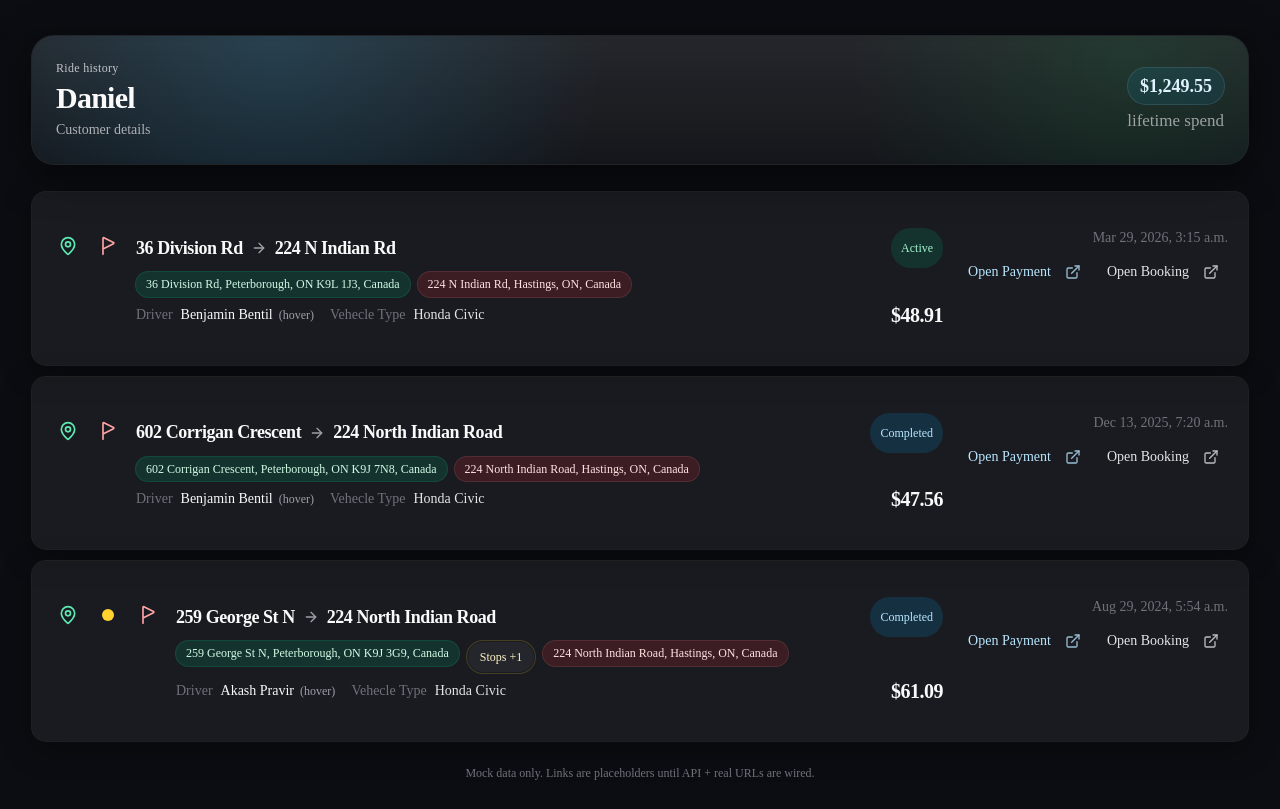
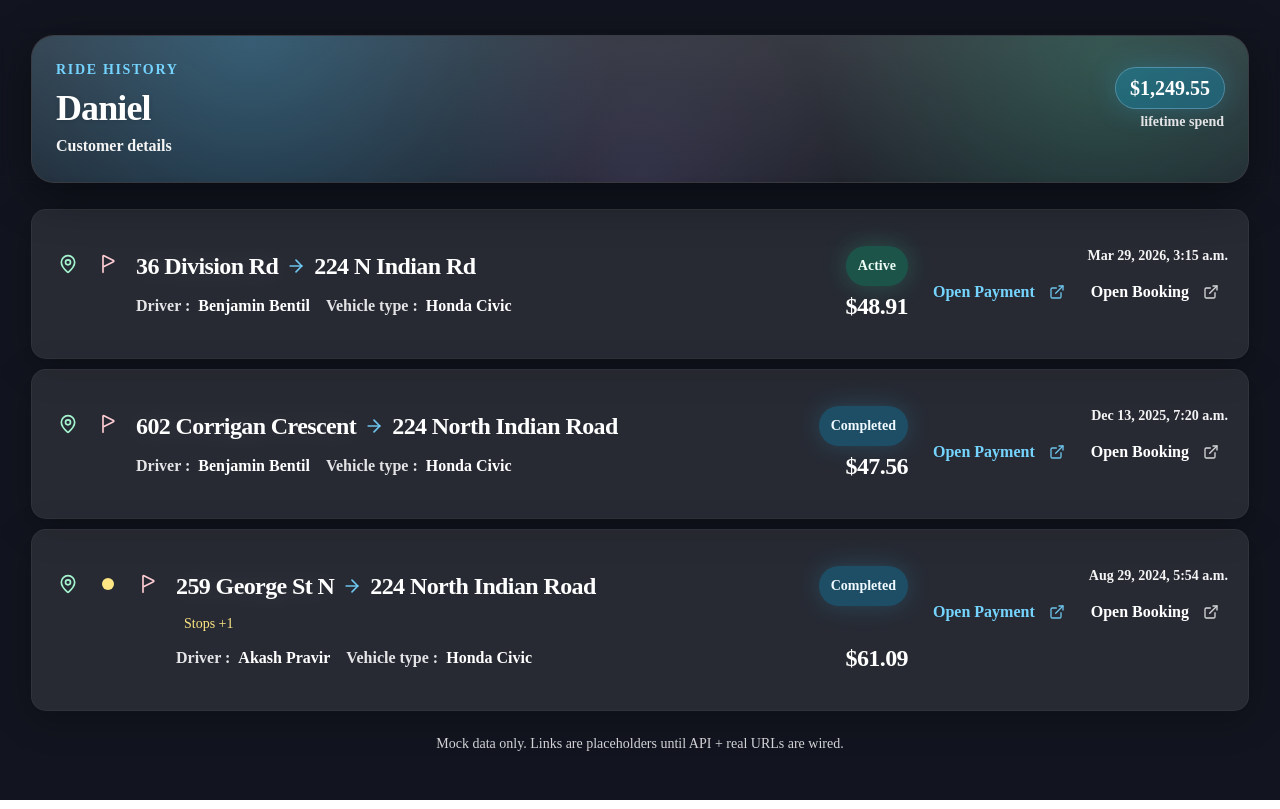
Before and after one commit to AljenMagat72/ydrive, a Next.js app in the folder apps/chatwoot-ridehistory/: page / in a window 1280 px wide. Built offline with nearby package versions, Linux system fonts and the light colour scheme.

Commit message:
Feature/chatwoot rides add some bright theme (#65)

```diff
--- a/apps/chatwoot-ridehistory/app/page.tsx
+++ b/apps/chatwoot-ridehistory/app/page.tsx
@@ -193,9 +193,11 @@ function rideStateLabel(state: RideState) {
 }
 
 function rideStateBadgeClasses(state: RideState) {
-  if (state === "active") return "bg-emerald-500/15 text-emerald-200 hover:bg-emerald-500/20 border-0";
-  if (state === "completed") return "bg-sky-500/15 text-sky-200 hover:bg-sky-500/20 border-0";
-  return "bg-zinc-500/15 text-zinc-200 hover:bg-zinc-500/20 border-0";
+  if (state === "active")
+    return "border-0 bg-emerald-400/25 font-semibold text-emerald-50 shadow-[0_0_24px_rgba(52,211,153,0.25)] hover:bg-emerald-400/35";
+  if (state === "completed")
+    return "border-0 bg-sky-400/25 font-semibold text-sky-50 shadow-[0_0_24px_rgba(56,189,248,0.2)] hover:bg-sky-400/35";
+  return "border-0 bg-violet-400/25 font-semibold text-violet-50 hover:bg-violet-400/35";
 }
 
 function buildStripePaymentUrl(ride: Ride) {
@@ -228,10 +230,10 @@ function StopDot({
 
   const tones =
     variant === "pickup"
-      ? "text-emerald-300 hover:text-emerald-200"
+      ? "text-emerald-200 hover:text-emerald-100"
       : variant === "dropoff"
-        ? "text-red-300 hover:text-red-200"
-        : "text-amber-300 hover:text-amber-200";
+        ? "text-rose-200 hover:text-rose-100"
+        : "text-amber-200 hover:text-amber-100";
 
   return (
     <Tooltip>
@@ -239,7 +241,7 @@ function StopDot({
         <button
           type="button"
           className={cn(
-            "grid h-7 w-7 place-items-center rounded-md bg-transparent transition-colors hover:bg-white/[0.06] focus-visible:outline-none focus-visible:ring-2 focus-visible:ring-white/30 md:h-8 md:w-8",
+            "grid h-7 w-7 place-items-center rounded-md border-0 bg-transparent transition-colors hover:bg-transparent focus-visible:outline-none focus-visible:ring-2 focus-visible:ring-white/30 md:h-8 md:w-8",
             tones,
           )}
           aria-label={tooltipTitle}
@@ -247,10 +249,15 @@ function StopDot({
           {icon}
         </button>
       </TooltipTrigger>
-      <TooltipContent sideOffset={6} className="max-w-[360px] border-white/15 bg-zinc-900 text-zinc-100 shadow-[0_12px_50px_rgba(0,0,0,0.75)]">
-        <div className="space-y-1">
-          <div className="text-sm font-medium text-zinc-50">{tooltipTitle}</div>
-          {tooltipDescription ? <div className="text-xs text-zinc-300">{tooltipDescription}</div> : null}
+      <TooltipContent
+        sideOffset={6}
+        className="max-w-[360px] flex flex-col items-start gap-0 border-0 bg-zinc-900 p-3 text-base text-white shadow-[0_12px_50px_rgba(0,0,0,0.75)]"
+      >
+        <div className="space-y-2">
+          <div className="text-lg font-semibold leading-snug text-white">{tooltipTitle}</div>
+          {tooltipDescription ? (
+            <div className="text-base font-semibold leading-snug text-white/90">{tooltipDescription}</div>
+          ) : null}
         </div>
       </TooltipContent>
     </Tooltip>
@@ -263,12 +270,6 @@ function stopVariant(idx: number, total: number): "pickup" | "dropoff" | "mid" {
   return "mid";
 }
 
-function stopDotClass(variant: "pickup" | "dropoff" | "mid") {
-  if (variant === "pickup") return "bg-emerald-500/15 text-emerald-100 ring-emerald-400/25";
-  if (variant === "dropoff") return "bg-red-500/15 text-red-100 ring-red-400/25";
-  return "bg-amber-400/15 text-amber-100 ring-amber-300/25";
-}
-
 function DriverHover({ ride }: { ride: Ride }) {
   const name = [ride.driver?.firstName, ride.driver?.lastName].filter(Boolean).join(" ").trim() || "—";
   const phone = ride.driver?.phoneNumber || "";
@@ -277,27 +278,28 @@ function DriverHover({ ride }: { ride: Ride }) {
   return (
     <HoverCard openDelay={150} closeDelay={80}>
       <HoverCardTrigger asChild>
-        <span className={cn("inline-flex items-center gap-1.5", phone ? "cursor-pointer text-zinc-50" : "text-zinc-200")}>
-          <span className="font-medium">{name}</span>
-          {phone ? <span className="text-xs text-zinc-400">(hover)</span> : null}
+        <span className={cn("inline-flex items-center gap-1.5", phone ? "cursor-pointer text-white" : "text-zinc-100")}>
+          <span className="font-semibold">{name}</span>
+
         </span>
       </HoverCardTrigger>
-      <HoverCardContent className="w-[280px] border-white/10 bg-zinc-950/95 p-3 text-zinc-100 shadow-xl">
-        <div className="space-y-1.5">
-          <div className="text-sm font-medium text-zinc-50">Driver</div>
-          <div className="text-sm text-zinc-200">{name}</div>
-          <Separator className="bg-white/10" />
-          <div className="flex items-center justify-between gap-3">
-            <div className="text-xs text-zinc-400">Phone</div>
+      <HoverCardContent
+        sideOffset={6}
+        className="w-[min(100vw-2rem,360px)] max-w-[360px] border-0 bg-zinc-900 p-3 text-base text-white shadow-[0_12px_50px_rgba(0,0,0,0.75)] ring-0 outline-none"
+      >
+        <div className="space-y-2">
+          <div className="text-lg font-semibold text-white">{name}</div>
           {telHref ? (
-              <a className="inline-flex items-center gap-2 text-sm text-sky-200 hover:text-sky-100" href={telHref}>
-                <Phone className="h-4 w-4" />
-                <span className="font-medium">{phone}</span>
+            <a
+              className="inline-flex items-center gap-2 text-base font-semibold text-white/90 hover:text-white"
+              href={telHref}
+            >
+              <Phone className="h-5 w-5 shrink-0 opacity-90" />
+              <span className="break-all">{phone}</span>
             </a>
           ) : (
-              <div className="text-sm text-zinc-300">—</div>
+            <div className="text-base font-medium text-white/85">—</div>
           )}
-          </div>
         </div>
       </HoverCardContent>
     </HoverCard>
@@ -320,7 +322,7 @@ function RideRow({ ride }: { ride: Ride }) {
     "—";
 
   return (
-    <Card className="border-0 bg-white/[0.06] shadow-[0_8px_30px_rgba(0,0,0,0.35)] ring-1 ring-white/[0.09]">
+    <Card className="border-0 bg-white/[0.09] shadow-[0_8px_36px_rgba(0,0,0,0.28)] ring-1 ring-white/[0.14]">
       <div className="p-4 sm:p-5">
         <div className="flex items-start justify-between gap-4">
           <div className="min-w-0 flex-1">
@@ -356,18 +358,18 @@ function RideRow({ ride }: { ride: Ride }) {
 
               <div className="min-w-0 flex-1 space-y-1">
                 <div className="flex flex-col gap-2 sm:flex-row sm:flex-wrap sm:items-center sm:justify-between sm:gap-x-3 sm:gap-y-2">
-                  <div className="min-w-0 w-full text-lg font-semibold tracking-tight text-zinc-50 sm:w-auto sm:flex-1">
+                  <div className="min-w-0 w-full text-xl font-bold tracking-tight text-white sm:w-auto sm:flex-1 sm:text-2xl">
                     <div className="flex flex-col gap-1.5 sm:flex-row sm:min-w-0 sm:items-center sm:gap-2">
-                      <span className="min-w-0 break-words leading-snug">
+                      <span className="min-w-0 break-words leading-snug text-white drop-shadow-[0_1px_12px_rgba(255,255,255,0.08)]">
                         {pickup?.description?.split(",")[0] ?? "Pickup"}
                       </span>
                       <ArrowRight
-                        className="hidden h-4 w-4 shrink-0 text-zinc-400 sm:block"
+                        className="hidden h-5 w-5 shrink-0 text-sky-300/90 sm:block"
                         aria-hidden
                       />
                       <span className="flex min-w-0 items-start gap-2 leading-snug sm:contents">
-                        <ArrowRight className="mt-0.5 h-4 w-4 shrink-0 text-zinc-400 sm:hidden" aria-hidden />
-                        <span className="min-w-0 break-words">
+                        <ArrowRight className="mt-0.5 h-5 w-5 shrink-0 text-sky-300/90 sm:hidden" aria-hidden />
+                        <span className="min-w-0 break-words text-white">
                           {dropoff?.description?.split(",")[0] ?? "Dropoff"}
                         </span>
                       </span>
@@ -375,7 +377,7 @@ function RideRow({ ride }: { ride: Ride }) {
                   </div>
                   <Badge
                     className={cn(
-                      "h-10 shrink-0 self-start rounded-full px-2.5 text-sms font-large sm:self-center",
+                      "h-10 shrink-0 self-start rounded-full px-3 text-sm sm:self-center",
                       rideStateBadgeClasses(ride.state),
                     )}
                   >
@@ -383,72 +385,45 @@ function RideRow({ ride }: { ride: Ride }) {
                   </Badge>
                 </div>
 
+                {midStops.length ? (
                   <div className="flex flex-wrap items-start gap-2">
-                  {pickup ? (
-                    <span
-                      className={cn(
-                        "inline-flex max-w-full min-w-0 items-start gap-2 rounded-2xl px-2.5 py-1.5 text-xs ring-1 sm:max-w-[min(100%,24rem)] sm:rounded-full sm:py-1",
-                        stopDotClass("pickup"),
-                      )}
-                    >
-                      <span className="min-w-0 flex-1 break-words leading-snug">{pickup.description}</span>
-                    </span>
-                  ) : null}
-                  {midStops.length ? (
-                    <Popover>
-                      <PopoverTrigger asChild>
-                        <Button
-                          type="button"
+                    <Tooltip>
+                      <TooltipTrigger asChild>
+                        <Badge
                           variant="ghost"
-                          className="h-8 rounded-full bg-white/[0.05] px-3 text-xs text-amber-100 ring-1 ring-amber-300/20 hover:bg-white/[0.08]"
+                          className="h-7 min-h-7 cursor-pointer rounded-md border-0 bg-transparent px-2 text-sm font-medium text-amber-200 shadow-none ring-0 hover:bg-transparent hover:text-amber-100 focus-visible:ring-2 focus-visible:ring-white/30"
                         >
                           Stops +{midStops.length}
-                        </Button>
-                      </PopoverTrigger>
-                      <PopoverContent
-                        align="start"
-                        className="w-[360px] border-white/15 bg-zinc-900 text-zinc-100 shadow-[0_12px_50px_rgba(0,0,0,0.75)]"
+                        </Badge>
+                      </TooltipTrigger>
+                      <TooltipContent
+                        sideOffset={6}
+                        className="max-w-[360px] flex flex-col items-start gap-0 border-0 bg-zinc-900 p-3 text-base text-white shadow-[0_12px_50px_rgba(0,0,0,0.75)]"
                       >
-                        <div className="space-y-2">
-                          <div className="text-sm font-semibold text-zinc-50">Stops</div>
-                          <div className="space-y-1.5">
-                            {midStopsSorted.map((s) => {
-                              return (
-                                <div key={s.id} className="flex items-start gap-2 rounded-lg bg-white/[0.04] p-2 ring-1 ring-white/[0.06]">
-                                  <div className={cn("mt-0.5 h-2.5 w-2.5 rounded-full ring-1", stopDotClass("mid"))} />
-                                  <div className="min-w-0 flex-1">
-                                    <div className="text-xs font-medium text-zinc-200">{s.description}</div>
-                                    <div className="mt-0.5 text-[11px] text-zinc-400">{formatDateTime(bestStopTimestamp(s))}</div>
+                        <div className="space-y-4">
+                          {midStopsSorted.map((s) => (
+                            <div key={s.id} className="space-y-2">
+                              <div className="text-lg font-semibold leading-snug text-white">
+                                {formatDateTime(bestStopTimestamp(s))}
                               </div>
+                              <div className="text-base font-semibold leading-snug text-white/90">{s.description}</div>
                             </div>
-                              );
-                            })}
+                          ))}
                         </div>
+                      </TooltipContent>
+                    </Tooltip>
                   </div>
-                      </PopoverContent>
-                    </Popover>
                 ) : null}
-                  {dropoff ? (
-                    <span
-                      className={cn(
-                        "inline-flex max-w-full min-w-0 items-start gap-2 rounded-2xl px-2.5 py-1.5 text-xs ring-1 sm:max-w-[min(100%,24rem)] sm:rounded-full sm:py-1",
-                        stopDotClass("dropoff"),
-                      )}
-                    >
-                      <span className="min-w-0 flex-1 break-words leading-snug">{dropoff.description}</span>
-                    </span>
-                  ) : null}
-                </div>
 
-                <div className="grid gap-2 text-sm text-zinc-400 sm:grid-cols-[1fr_auto] sm:items-center">
+                <div className="grid gap-2 text-base font-medium text-zinc-100 sm:grid-cols-[1fr_auto] sm:items-center">
                   <div className="flex flex-wrap items-center gap-x-4 gap-y-1">
                     <div className="inline-flex items-center gap-2">
-                      <span className="text-zinc-500">Driver</span>
+                      <span className="font-semibold text-zinc-200">Driver : </span>
                       <DriverHover ride={ride} />
                     </div>
                     <div className="inline-flex items-center gap-2">
-                      <span className="text-zinc-500">Vehecle Type</span>
-                      <span className="text-zinc-200">{vehicleLabel}</span>
+                      <span className="font-semibold text-zinc-200">Vehicle type : </span>
+                      <span className="font-semibold text-white">{vehicleLabel}</span>
                     </div>
                     {/* {ride.payment?.paymentMethod?.name ? (
                       <div className="inline-flex items-center gap-2">
@@ -458,7 +433,7 @@ function RideRow({ ride }: { ride: Ride }) {
                     ) : null} */}
                   </div>
 
-                  <div className="text-right text-lg font-semibold tracking-tight text-zinc-50 sm:text-xl">
+                  <div className="text-right text-xl font-bold tracking-tight text-white sm:text-2xl">
                     {formatMoney(ride.priceAmount, ride.priceCurrency)}
                   </div>
                 </div>
@@ -467,15 +442,15 @@ function RideRow({ ride }: { ride: Ride }) {
           </div>
 
           <div className="hidden shrink-0 flex-col items-end gap-2 sm:flex">
-            <div className="text-sm text-zinc-500">{formatDateTime(ride.createdAt)}</div>
+            <div className="text-sm font-semibold text-zinc-100">{formatDateTime(ride.createdAt)}</div>
             <div className="flex items-center gap-2">
-              <Button asChild variant="ghost" className="h-8 px-2 text-sky-200 hover:bg-white/5 hover:text-sky-100">
+              <Button asChild variant="ghost" className="h-9 px-2 text-base font-semibold text-sky-300 hover:bg-white/10 hover:text-sky-200">
                 <a href={stripeUrl ?? "#"} target="_blank" rel="noreferrer" aria-disabled={!stripeUrl}>
                   <span>Open Payment</span>
-                  <ExternalLink className="ml-2 h-4 w-4 opacity-80" />
+                  <ExternalLink className="ml-2 h-4 w-4 opacity-90" />
                 </a>
               </Button>
-              <Button asChild variant="ghost" className="h-8 px-2 text-zinc-200 hover:bg-white/5 hover:text-zinc-50">
+              <Button asChild variant="ghost" className="h-9 px-2 text-base font-semibold text-white hover:bg-white/10 hover:text-white">
                 <a href={bookingUrl} target="_blank" rel="noreferrer">
                   <span>Open Booking</span>
                   <ExternalLink className="ml-2 h-4 w-4 opacity-80" />
@@ -486,14 +461,14 @@ function RideRow({ ride }: { ride: Ride }) {
         </div>
 
         <div className="mt-3 flex items-center justify-between gap-3 sm:hidden">
-          <div className="text-sm text-zinc-500">{formatDateTime(ride.createdAt)}</div>
+          <div className="text-sm font-semibold text-zinc-100">{formatDateTime(ride.createdAt)}</div>
           <div className="flex items-center gap-2">
-            <Button asChild size="sm" variant="ghost" className="h-8 px-2 text-sky-200 hover:bg-white/5 hover:text-sky-100">
+            <Button asChild size="sm" variant="ghost" className="h-9 px-2 text-sm font-semibold text-sky-300 hover:bg-white/10 hover:text-sky-200">
               <a href={stripeUrl ?? "#"} target="_blank" rel="noreferrer" aria-disabled={!stripeUrl}>
                 Open Payment
               </a>
             </Button>
-            <Button asChild size="sm" variant="ghost" className="h-8 px-2 text-zinc-200 hover:bg-white/5 hover:text-zinc-50">
+            <Button asChild size="sm" variant="ghost" className="h-9 px-2 text-sm font-semibold text-white hover:bg-white/10">
               <a href={bookingUrl} target="_blank" rel="noreferrer">
                 Open Booking
               </a>
@@ -510,25 +485,25 @@ export default function Home() {
 
   return (
     <TooltipProvider delayDuration={0} skipDelayDuration={0}>
-      <div className="min-h-dvh bg-[#0B0D12] text-zinc-100">
-        <div className="w-full px-4 py-5 text-base sm:px-8 sm:py-7 sm:text-[17px]">
+      <div className="min-h-dvh bg-[#12151F] text-zinc-50">
+        <div className="w-full px-4 py-5 text-base sm:px-8 sm:py-7 sm:text-[18px]">
           <div className="sticky top-0 z-20 -mx-4 px-4 pb-3 pt-2 backdrop-blur sm:-mx-8 sm:px-8">
-            <div className="relative overflow-hidden rounded-3xl bg-gradient-to-b from-white/[0.11] to-white/[0.04] p-5 ring-1 ring-white/[0.11] shadow-[0_10px_40px_rgba(0,0,0,0.55)] sm:p-6">
-              <div className="pointer-events-none absolute inset-0 bg-[radial-gradient(600px_circle_at_20%_0%,rgba(56,189,248,0.18),transparent_55%),radial-gradient(500px_circle_at_90%_20%,rgba(34,197,94,0.12),transparent_55%)]" />
+            <div className="relative overflow-hidden rounded-3xl bg-gradient-to-b from-white/[0.16] to-white/[0.07] p-5 ring-1 ring-white/[0.18] shadow-[0_12px_48px_rgba(0,0,0,0.45)] sm:p-6">
+              <div className="pointer-events-none absolute inset-0 bg-[radial-gradient(620px_circle_at_18%_0%,rgba(56,189,248,0.28),transparent_58%),radial-gradient(520px_circle_at_88%_18%,rgba(52,211,153,0.2),transparent_55%),radial-gradient(400px_circle_at_50%_100%,rgba(167,139,250,0.12),transparent_50%)]" />
               <div className="relative flex items-start justify-between gap-4">
                 <div className="min-w-0">
-                  <div className="text-xs font-medium tracking-wide text-zinc-300/90">Ride history</div>
-                  <div className="mt-1 truncate text-2xl font-semibold tracking-tight text-zinc-50 sm:text-3xl">
+                  <div className="text-sm font-bold uppercase tracking-[0.12em] text-sky-300">Ride history</div>
+                  <div className="mt-2 truncate text-3xl font-extrabold tracking-tight text-white drop-shadow-sm sm:text-4xl">
                     {MOCK_CLIENT.name}
                   </div>
-                  <div className="mt-1 text-sm text-zinc-300/80">Customer details</div>
+                  <div className="mt-1.5 text-base font-semibold text-zinc-100">Customer details</div>
                 </div>
                 <div className="text-right">
 
-                  <div className="mt-2 inline-flex items-center rounded-full bg-sky-500/10 px-3 py-1 text-base font-semibold text-sky-100 ring-1 ring-sky-300/20 sm:text-lg">
+                  <div className="mt-2 inline-flex items-center rounded-full bg-sky-400/25 px-3.5 py-1.5 text-lg font-bold text-white ring-1 ring-sky-300/45 shadow-[0_0_28px_rgba(56,189,248,0.25)] sm:text-xl">
                     {formatMoney(MOCK_CLIENT.lifetimeSpendCad, "CAD")}
                   </div>
-                  <div className="mt-1 text-sms text-zinc-300/70">lifetime spend</div>
+                  <div className="mt-1 text-sm font-semibold text-zinc-200">lifetime spend</div>
                 </div>
               </div>
             </div>
@@ -540,7 +515,7 @@ export default function Home() {
             ))}
           </div>
 
-          <div className="mt-6 text-center text-xs text-zinc-500">
+          <div className="mt-6 text-center text-sm font-medium text-zinc-300">
             Mock data only. Links are placeholders until API + real URLs are wired.
           </div>
         </div>
--- a/apps/chatwoot-ridehistory/next.config.ts
+++ b/apps/chatwoot-ridehistory/next.config.ts
@@ -1,7 +1,8 @@
 import type { NextConfig } from "next";
 
 const nextConfig: NextConfig = {
-  output: "standalone",
+  /* config options here */
+  allowedDevOrigins: ['laverne-recriminative-nonheroically.ngrok-free.dev'],
 };
 
 export default nextConfig;
```
Lines whose indentation alone changed are shown as unchanged.
